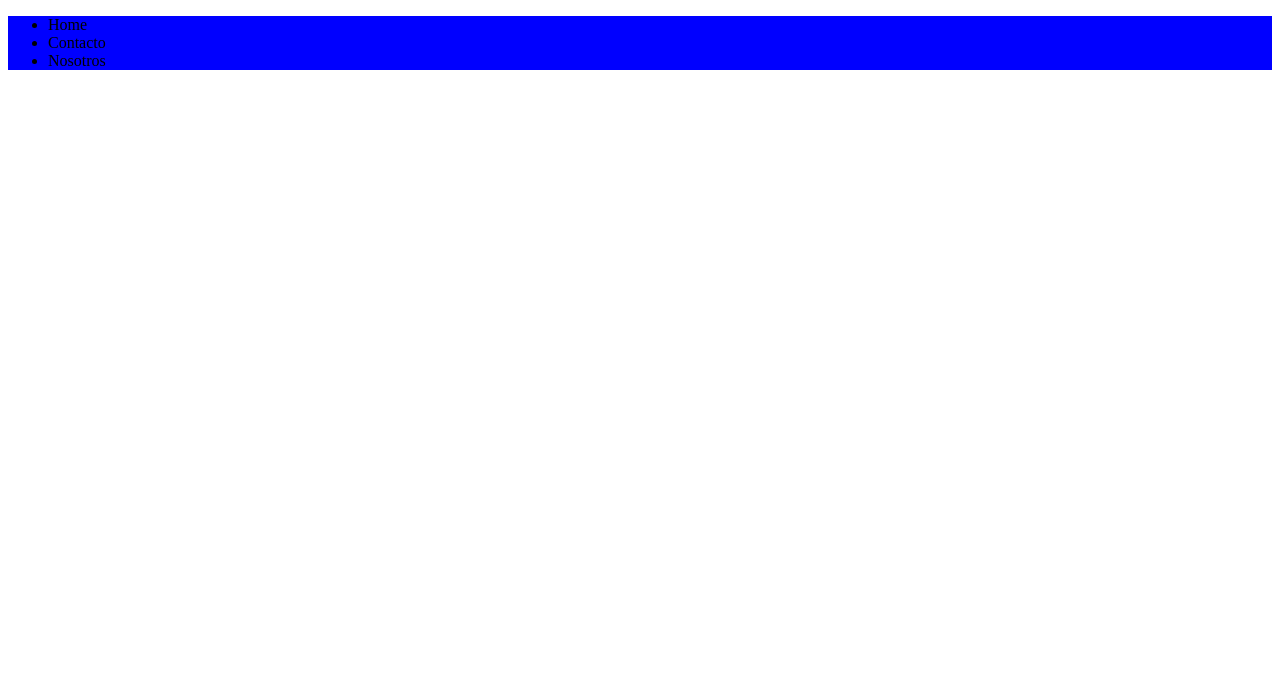
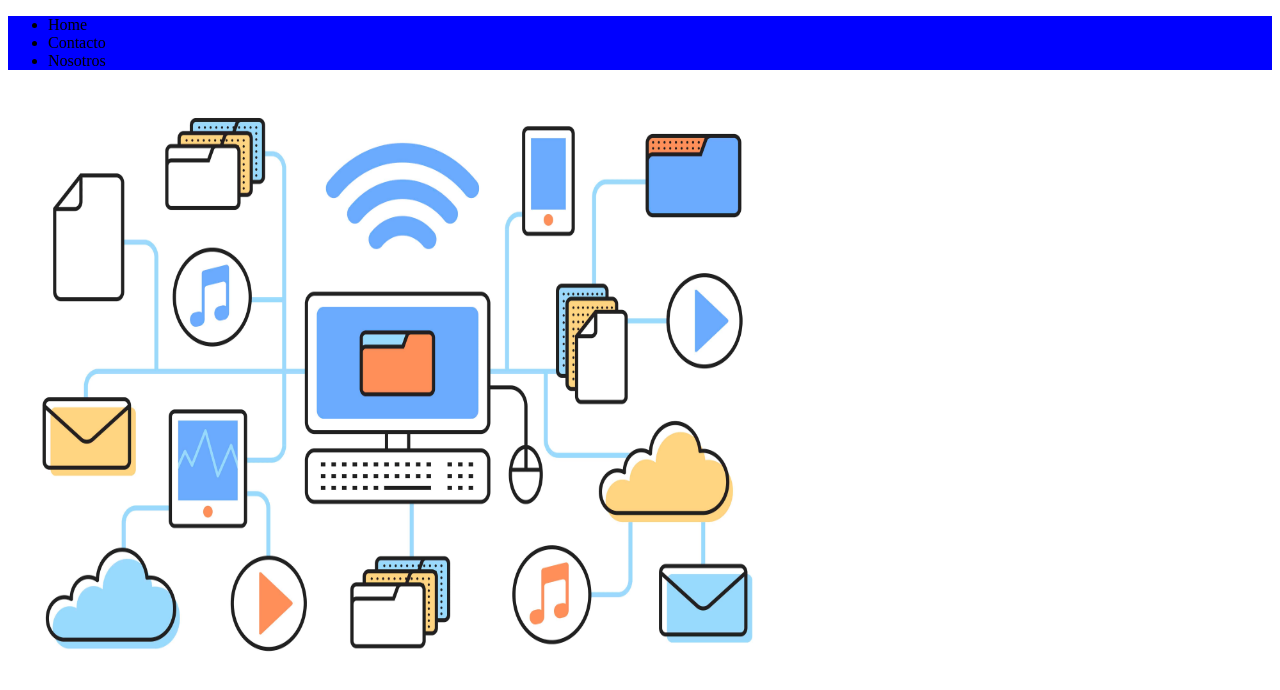
Before and after one commit to jsa17/DesaGen3, a plain HTML site: page index.html in a window 1280 px wide. Drawn offline with Linux system fonts and the light colour scheme.

Commit message:
segunda carga

```diff
--- a/css/estilo.css
+++ b/css/estilo.css
@@ -1,3 +1,9 @@
 .cabecera{
     background-color: blue;
 }
+
+img{
+    width: 800px;
+    height: 600px;
+    align-content: center;
+}
--- a/index.html
+++ b/index.html
@@ -17,5 +17,7 @@
             </ul>
         </nav>
     </header>
+
+    <img src="img/20605.jpeg">
 </body>
 </html>
```
Also changed, not shown: img/20605.jpeg (added), 1 other file.
